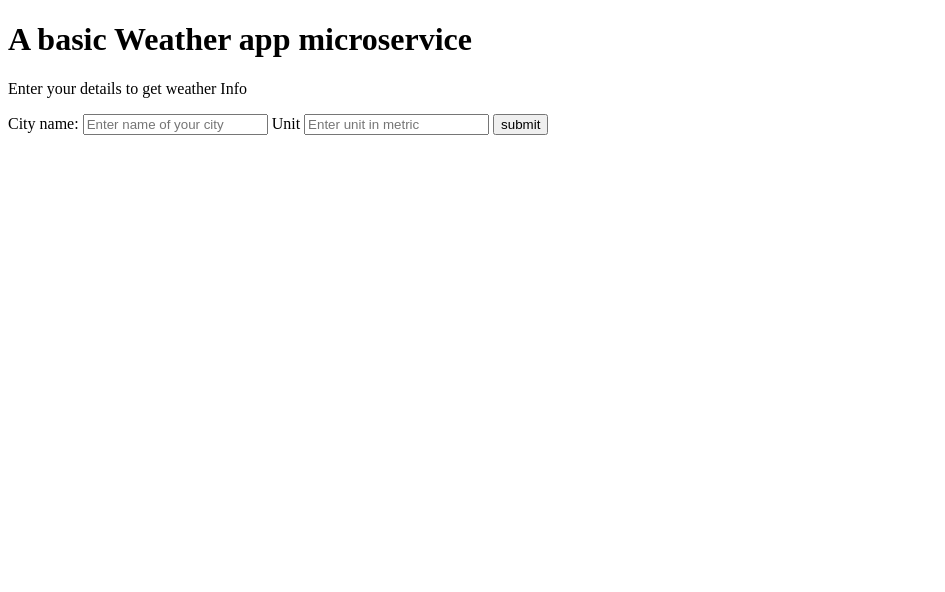
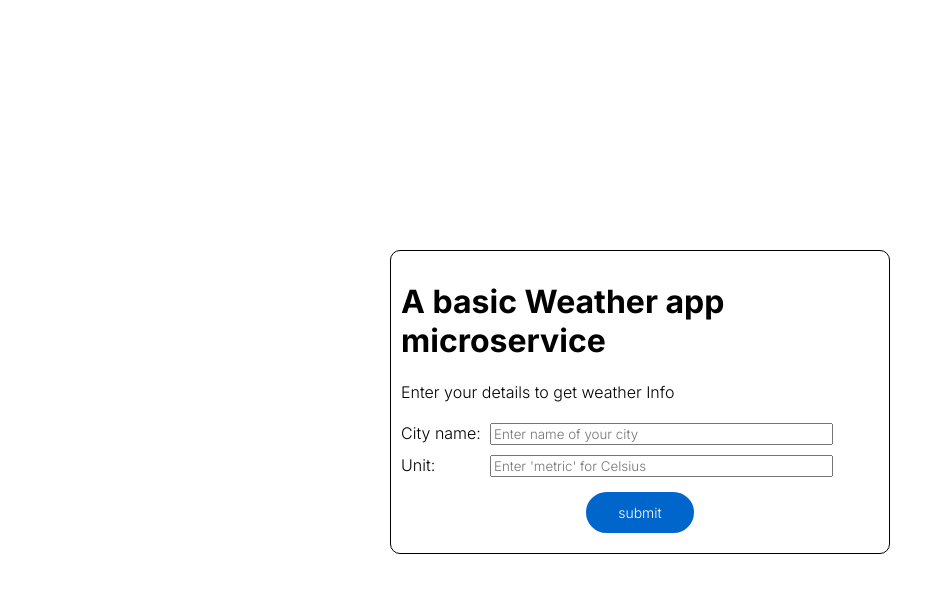
Before and after one commit to gmirg/Microservices-with-Node.js, a website: page client/index.html in a window 1280 px wide. Shown: the whole page, without its empty margins (0-945 px from the left). Drawn offline with Linux system fonts and the light colour scheme.

Commit message:
Finished

```diff
--- a/client/index.html
+++ b/client/index.html
@@ -1,21 +1,26 @@
 <!DOCTYPE html>
 <html lang="en">
+
 <head>
     <meta charset="UTF-8">
     <meta http-equiv="X-UA-Compatible" content="IE=edge">
     <meta name="viewport" content="width=device-width, initial-scale=1.0">
+    <link rel="stylesheet" href="./styles.css">
     <title>Weather App</title>
 </head>
+
 <body>
-    <h1>A basic Weather app microservice</h1>
-    <p>Enter your details to get weather Info </p>
-    <form action="/" method="post">
-        <label for="cityInput">City name: </label>
-        <input type="text" name="cityName" placeholder="Enter name of your city" id="cityInput">
-        <label for="unitInput">Unit</label>
-        <input type="text" name="unit" placeholder="Enter unit in metric" id="unitInput">
-        <button type="submit">submit</button>
-    </form>
+    <div class="content">
+        <h1>A basic Weather app microservice</h1>
+        <p>Enter your details to get weather Info </p>
+        <form action="/" method="post">
+            <label for="cityInput">City name: </label>
+            <input type="text" name="cityName" placeholder="Enter name of your city" id="cityInput"></br>
+            <label for="unitInput">Unit:</label>
+            <input type="text" name="unit" placeholder="Enter 'metric' for Celsius" id="unitInput"></br>
+            <button class="btn" type="submit">submit</button>
+        </form>
+    </div>
+</body>
 
-</body>
 </html>
--- /dev/null
+++ b/client/styles.css
@@ -0,0 +1,69 @@
+@import url('https://fonts.googleapis.com/css2?family=Inter:wght@300;700&display=swap');
+
+body {
+    max-width: 500px;
+    margin: auto;
+}
+
+h1 {
+    font-family: Inter, sans-serif;
+    font-weight: 700;
+}
+
+p,
+label,
+input[type="text"] {
+    font-family: Inter, sans-serif;
+    font-weight: 300;
+}
+
+label {
+    min-width: 80px;
+    display: inline-block;
+}
+
+.content {
+    border: 1px solid black;
+    border-radius: 10px;
+    padding: 10px;
+    margin-top: 50%;
+}
+
+input {
+    margin: 5px;
+    width: 70%;
+}
+
+.btn {
+
+    font-family: Inter, sans-serif;
+    font-weight: 0;
+    font-size: 14px;
+    color: #fff;
+    background-color: #0066CC;
+    padding: 10px 30px;
+    border: 2px solid #0066cc;
+    box-shadow: rgb(0, 0, 0) 0px 0px 0px 0px;
+    border-radius: 50px;
+    transition: 1000ms;
+    transform: translateY(0);
+    display: flex;
+    flex-direction: row;
+    align-items: center;
+    cursor: pointer;
+    margin: 10px auto;
+}
+
+.btn:hover {
+
+    transition: 1000ms;
+    padding: 10px 50px;
+    transform: translateY(-0px);
+    background-color: #fff;
+    color: #0066cc;
+    border: solid 2px #0066cc;
+}
+.icon {
+    margin: auto;
+    display: block;
+}
--- a/package.json
+++ b/package.json
@@ -11,6 +11,7 @@
   "author": "Gerardo Mir",
   "license": "ISC",
   "dependencies": {
+    "dotenv": "^16.0.3",
     "express": "^4.18.2",
     "nodemon": "^2.0.22"
   }
--- a/server/server.js
+++ b/server/server.js
@@ -1,5 +1,6 @@
 const express = require("express");
 const routes = require("./routes/routes")
+require('dotenv').config()
 
 const PORT = 3000;
 const HOST_NAME = "localhost";
```
Also changed, not shown: server/controllers/weather.controller.js (+8 -6 lines), README.md, 1 other file.
